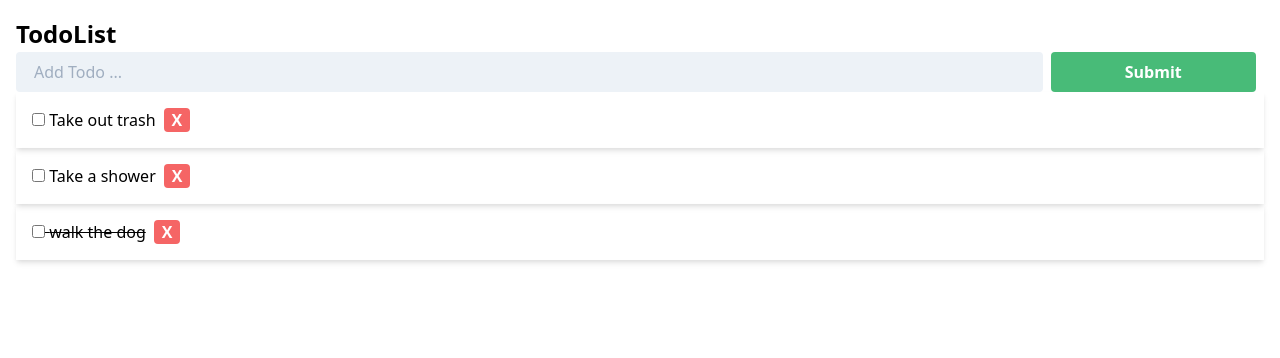
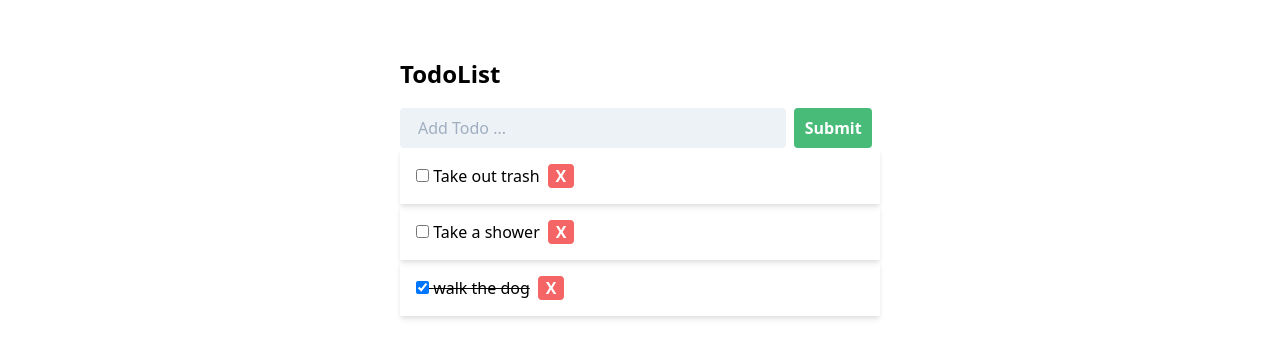
Before and after one commit to sebastianajakobsen/react-todo, a React (Create React App) app: page / in a window 1280 px wide. Shown: the top 358 px of the page. Built offline with nearby package versions, Linux system fonts and the light colour scheme.

Commit message:
wip todo -> checked completed

```diff
--- a/src/App.js
+++ b/src/App.js
@@ -56,7 +56,7 @@ class App extends Component {
 
   render() {
     return (
-      <div className="p-4">
+      <div className="p-4 w-full max-w-lg m-auto mt-10">
         <Header />
         <AddTodo addTodo={this.addTodo}/>
         <Todos
--- a/src/components/TodoItem.js
+++ b/src/components/TodoItem.js
@@ -17,7 +17,7 @@ class TodoItem extends Component {
       >
         <p>
           <input
-            type="checkbox"
+            type="checkbox" defaultChecked={this.props.todo.completed}
             onChange={this.props.markComplete.bind(this, id)}
           />{" "}
           {title}
--- a/src/components/layout/Header.js
+++ b/src/components/layout/Header.js
@@ -12,7 +12,7 @@ import React from 'react';
 function Header() {
     return (
         <header>
-            <h1 className=" font-black text-2xl">TodoList</h1>
+            <h1 className=" font-black text-2xl mb-4">TodoList</h1>
         </header>
     )
 }
```
